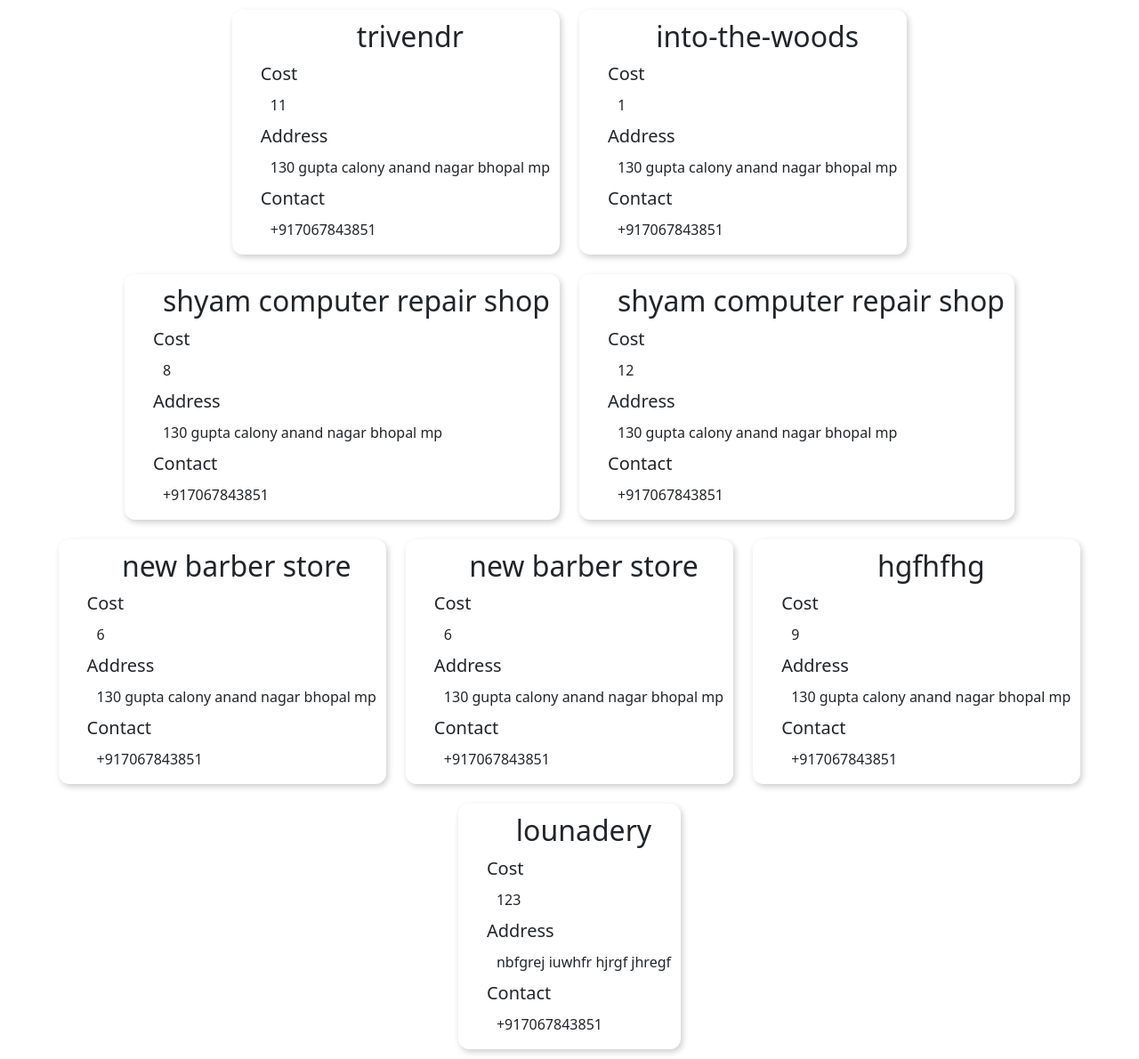
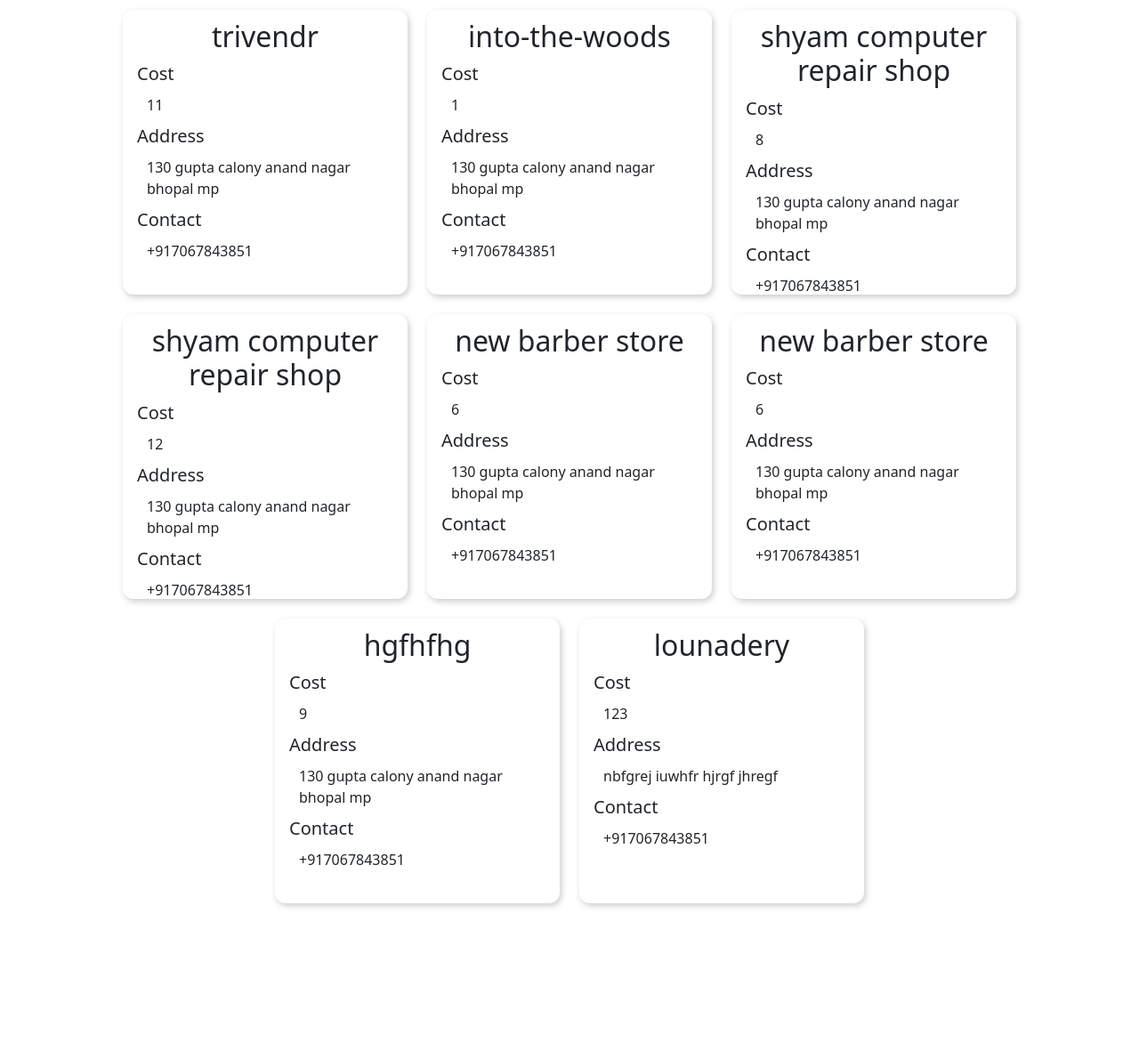
Before and after one commit to trakagreat/kamingo, a Django app: page / in a window 1280 px wide. Shown: the part 70-1260 px from the top of the page at 89% size. After the commit the page ends 1090 px from the top, so only its background shows below. Run offline with Django 4.2, Linux system fonts and the light colour scheme; data comes from the database, SQL or seed files in the repository.

Commit message:
width fix

```diff
--- a/serviceapp/static/serviceapp/include/service_card.css
+++ b/serviceapp/static/serviceapp/include/service_card.css
@@ -8,6 +8,10 @@
     border-radius: 12px;
     box-shadow: 2px 3px 7px rgba(2, 0, 0, 0.2);
     margin: 11px;
+    min-width: 20rem;
+    max-width: 20rem;
+    max-height: 20rem;
+    min-height: 20rem;
 
     /* width: 1000px; */
 
@@ -15,7 +19,13 @@
 .database ul li{
 margin: 11px;
 list-style-type: none;
+
 }
+.database ul{
+    padding-left: 1rem;
+padding-right: 1rem;
+}
+
 .data{
     display: flex;
     flex-direction: row;
@@ -38,4 +48,5 @@ list-style-type: none;
     display: flex;
     flex-direction: row;
     flex-wrap: wrap;
+
 }
--- a/serviceapp/templates/serviceapp/service_form.html
+++ b/serviceapp/templates/serviceapp/service_form.html
@@ -32,6 +32,7 @@
                                      {{ field.label_tag }}
                                     </div>
                                 {{ field }}
+
                                     {% if form.errors %}
                                         {% for error in field.errors %}
                                          {{ error }}
@@ -42,6 +43,7 @@
                                 {% endfor %}
 
                                 <div style=" margin-top: 30px; ">
+                                    <h1>trivendra</h1>
                                         <button class="btn btn-primary" style="width: 135px; border-radius: 50px;" type="submit">Submit
 
                                 </button>
```
